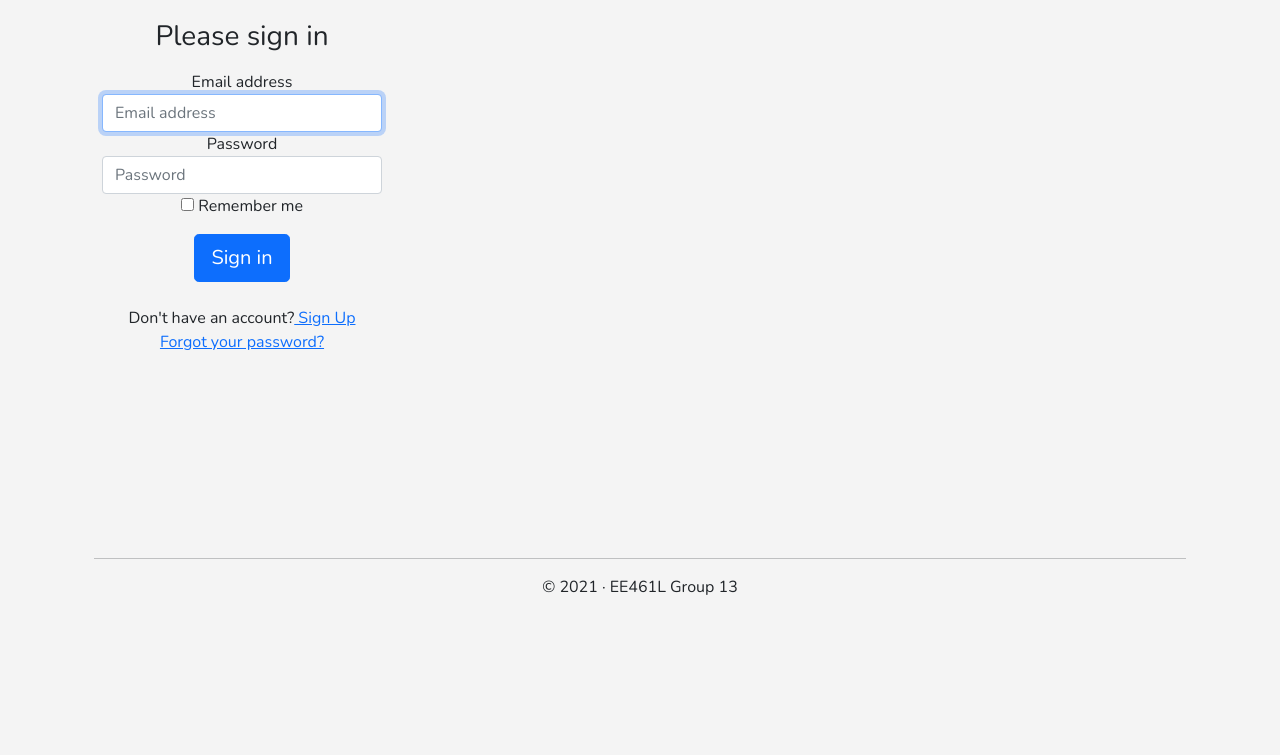
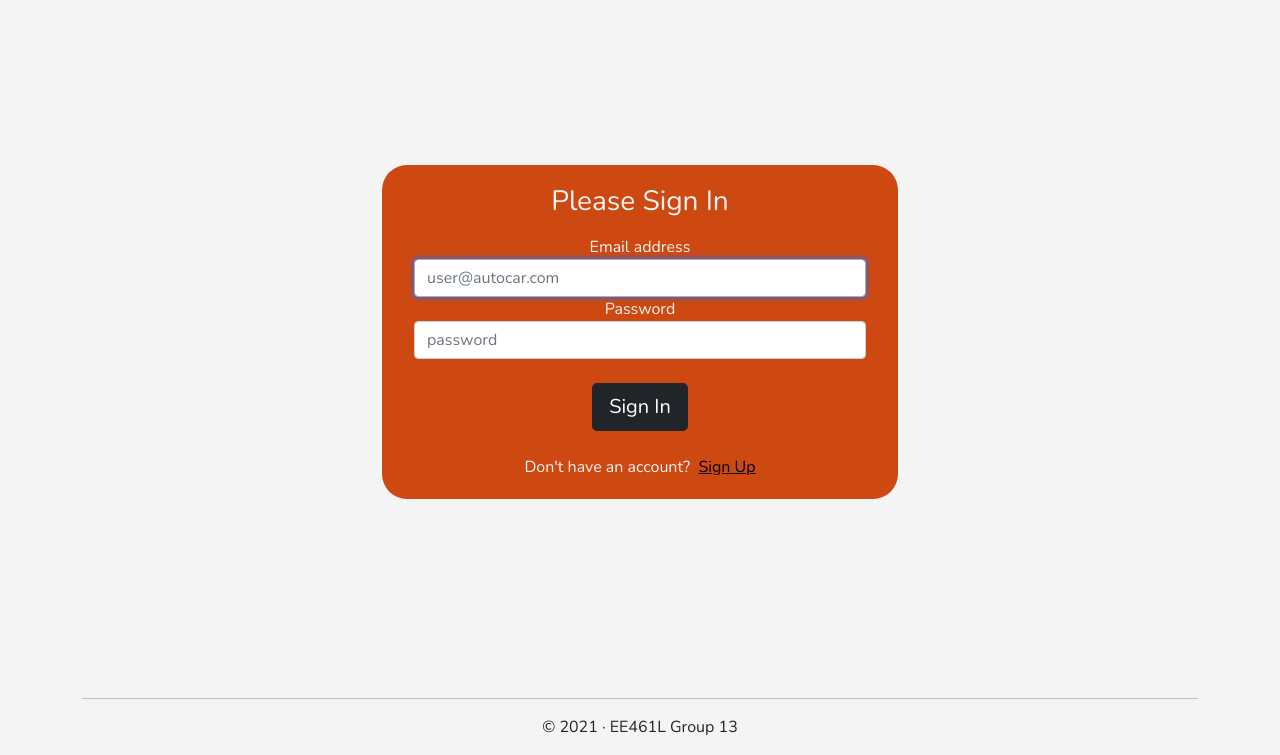
Before and after one commit to shaniljasani/EE461LGroup13FinalProject, a Flask app: page /login in a window 1280 px wide. Shown: the part 58-813 px from the top of the page. Before the commit the page ends 653 px from the top, so only its background shows below. Run offline with Flask 2, Linux system fonts and the light colour scheme.

Commit message:
Login Page Aesthetics

```diff
--- a/AutoCar/templates/login.html
+++ b/AutoCar/templates/login.html
@@ -4,32 +4,43 @@
 {% block page_content %}
 {{ super() }}
 
-<div class="login-container container">
-    <div class="login-card text-center">
+<div style="height: 150px;"></div>
+<div class="login-container container" style="height: 500px;">
 
+    <div class="row">
+        <div class="col-lg-3 col-md-2"></div>
+        <div class="col-lg-6 col-md-8 project-info text-center">
+            <div class="row project-info-card">
                 <form class="form-signin text-center">
-            <h1 class="h3 mb-3 font-weight-normal">Please sign in</h1>
+                    <h1 class="h3 mb-3 font-weight-normal">Please Sign In</h1>
                     <label for="inputEmail" class="sr-only">Email address</label>
-            <input type="email" id="inputEmail" class="form-control" placeholder="Email address" required autofocus>
+                    <input type="email" id="inputEmail" class="form-control" placeholder="user@autocar.com" required
+                        autofocus>
                     <label for="inputPassword" class="sr-only">Password</label>
-            <input type="password" id="inputPassword" class="form-control" placeholder="Password" required>
-            <div class="checkbox mb-3">
+                    <input type="password" id="inputPassword" class="form-control" placeholder="password" required>
+                    <!-- <div class="checkbox mb-3">
                         <label>
                             <input type="checkbox" value="remember-me"> Remember me
                         </label>
-            </div>
-            <button class="btn btn-lg btn-primary btn-block" type="submit">Sign in</button>
+                    </div> -->
+                    <div class="mb-4"></div>
+                    <button class="btn btn-lg btn-dark btn-block" type="submit">Sign In</button>
                 </form>
 
                 <div class="mt-4">
                     <div class="d-flex justify-content-center links">
-                Don't have an account? <a href="#" class="ml-2">&nbsp;Sign Up</a>
+                        Don't have an account? &nbsp;<a href="/signup" style="color: black;" class="ml-2">Sign Up</a>
                     </div>
-            <div class="d-flex justify-content-center links">
+                    <!-- <div class="d-flex justify-content-center links">
                         <a href="#">Forgot your password?</a>
+                    </div> -->
+
+                </div>
+            </div>
+        </div>
+        <div class="col-lg-3 col-md-2"></div>
     </div>
 
-        </div>
 </div>
 
 
```
Lines whose indentation alone changed are shown as unchanged.
